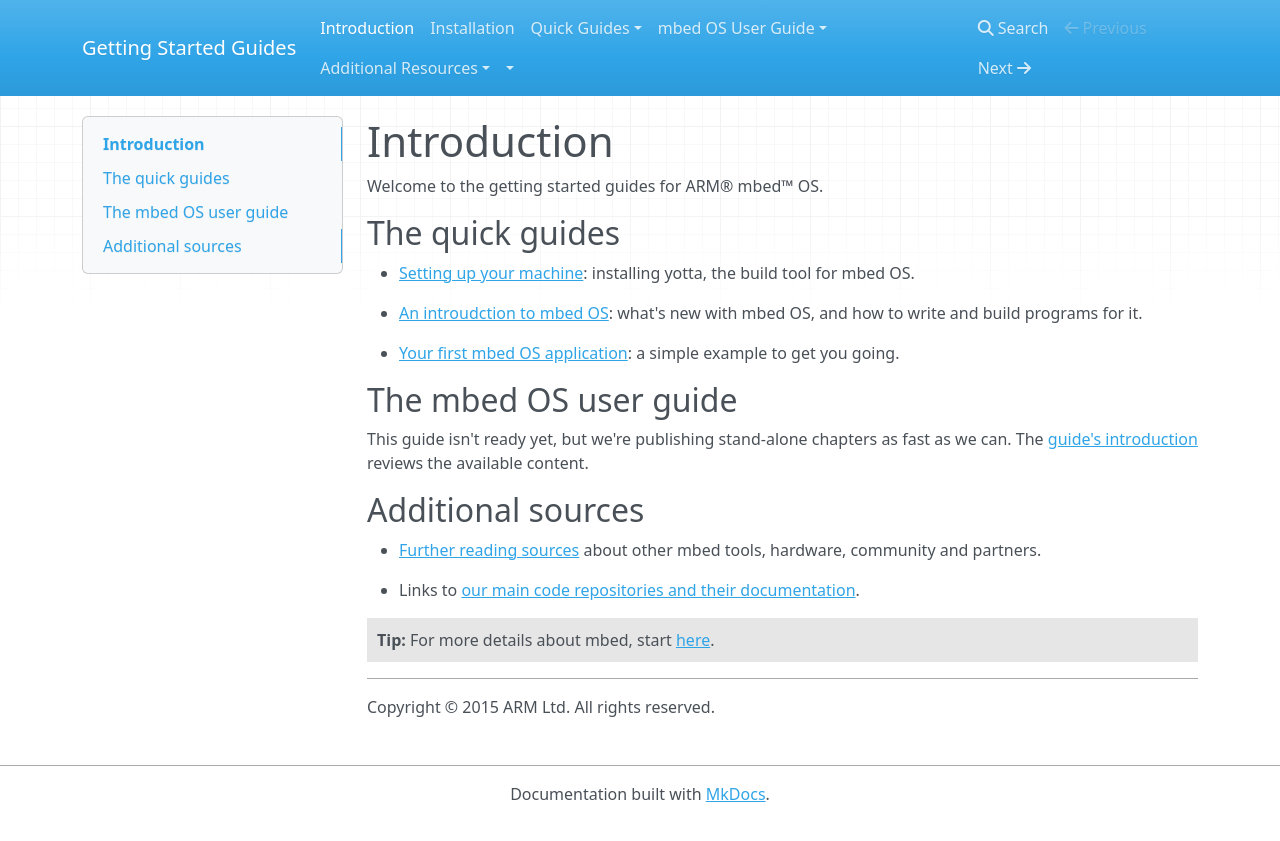
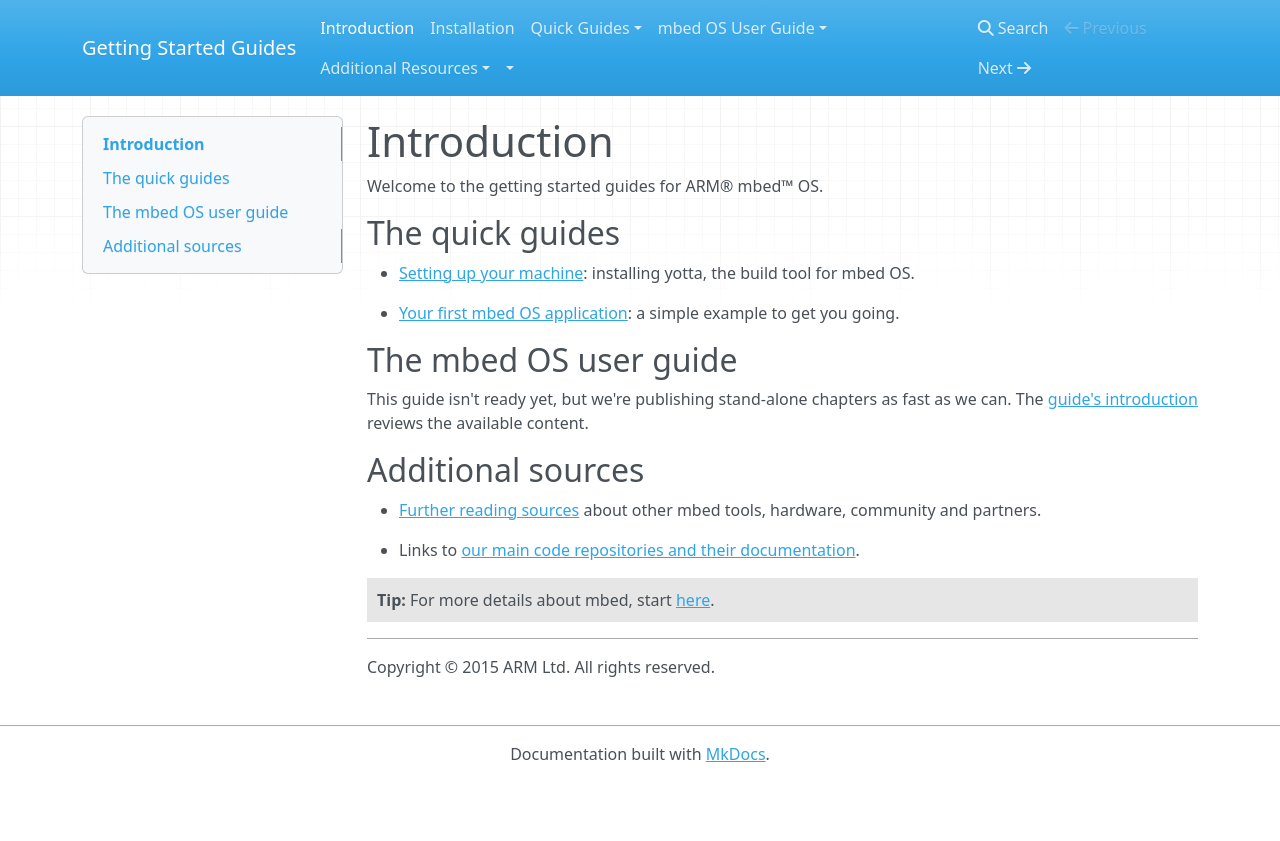
Before and after one commit to ARMmbed/GettingStartedmbedOS, an MkDocs documentation site: the page built from Docs/index.md, in a window 1280 px wide. Shown: the top 841 px of the page. Built offline with MkDocs 1.6.1, drawn with Linux system fonts in a browser that asks for light colours; nearby versions of some CDN libraries; old or Windows-style settings are respelled for this version of MkDocs.

Commit message:
Removing old review

```diff
--- a/Docs/index.md
+++ b/Docs/index.md
@@ -5,8 +5,6 @@ Welcome to the getting started guides for ARM® mbed™ OS.
 ## The quick guides
 
 * [Setting up your machine](installation.md): installing yotta, the build tool for mbed OS.
-
-* [An introudction to mbed OS](GettingStartedmbedOS.md): what's new with mbed OS, and how to write and build programs for it.
 
 * [Your first mbed OS application](FirstProjectmbedOS.md): a simple example to get you going.
 
```
